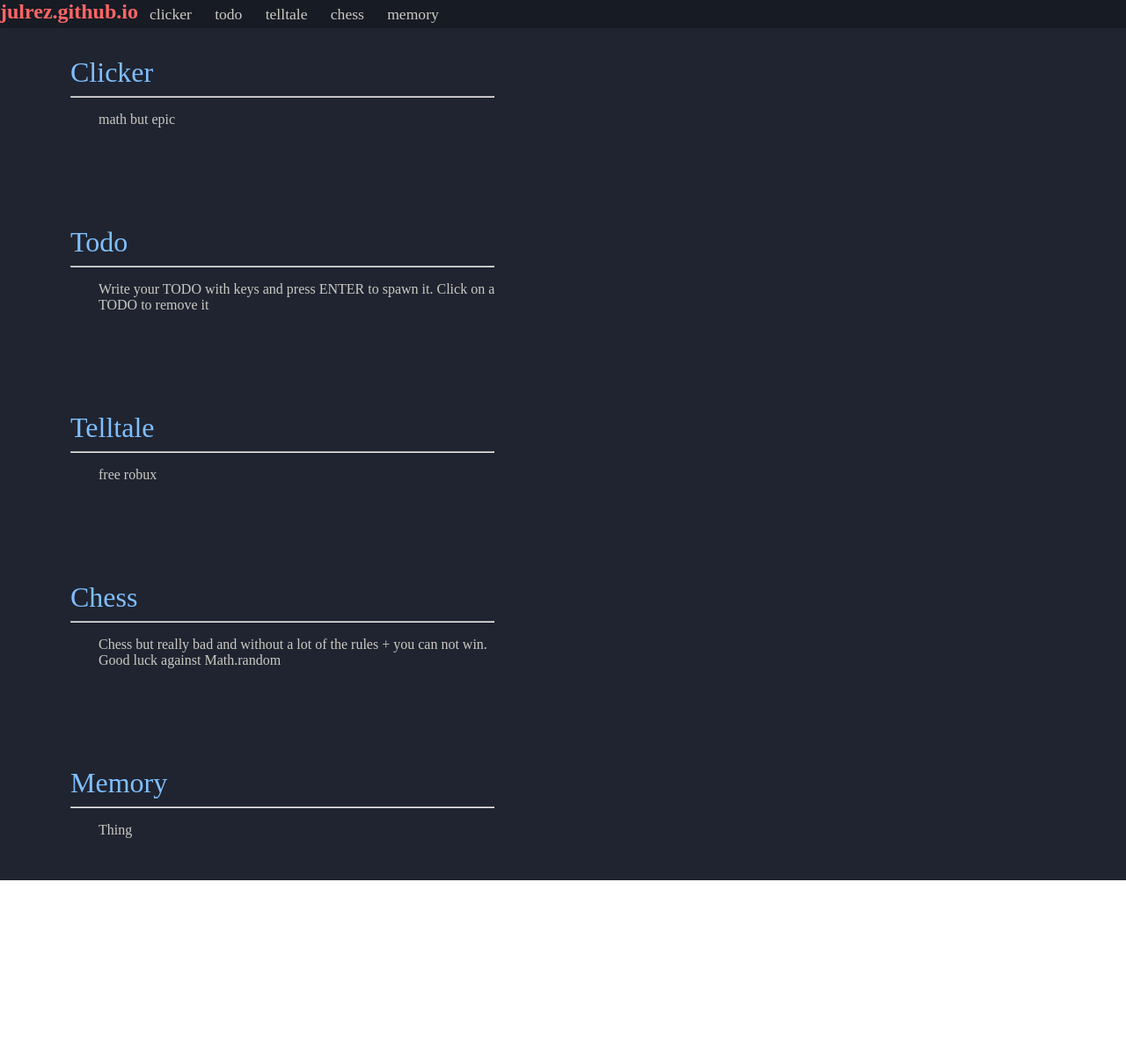
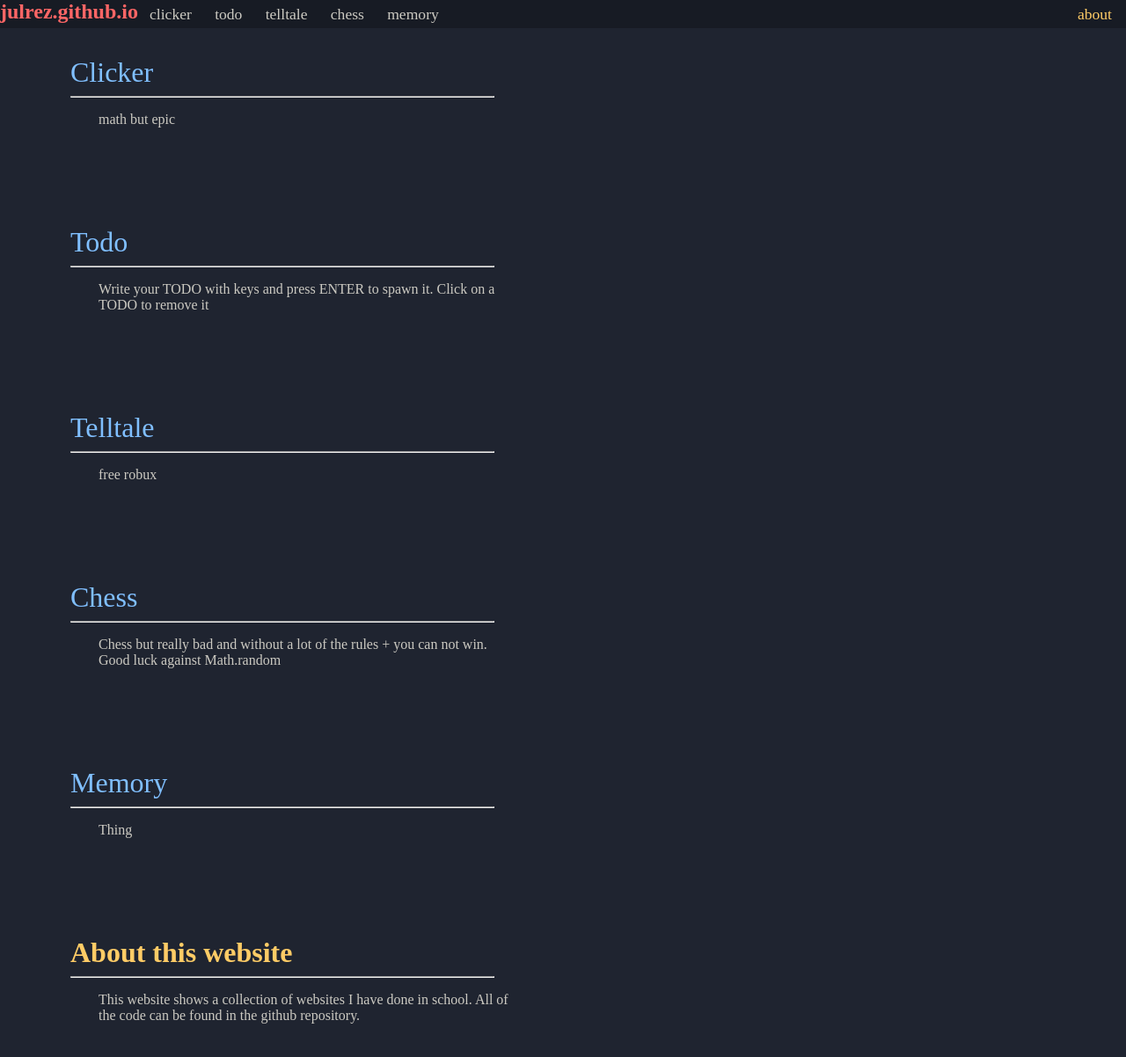
Before and after one commit to julrez/julrez.github.io, a SvelteKit app: page / in a window 1280 px wide. Shown: the top 1202 px of the page at 88% size. Before the commit the page ends 1001 px from the top, so only its background shows below. Built offline with nearby package versions, Linux system fonts and the light colour scheme.

Commit message:
added about this website

```diff
--- a/src/routes/+page.svelte
+++ b/src/routes/+page.svelte
@@ -3,12 +3,17 @@
 <main>
 	<div id="navbackground">
 		<nav>
+			<div id="navMainDiv">
 				<h2 id="name">julrez.github.io</h2>
 				<a href="#clicker">clicker</a>
 				<a href="#todo">todo</a>
 				<a href="#telltale">telltale</a>
 				<a href="#chess">chess</a>
 				<a href="#memory">memory</a>
+			</div>
+			<div id="aboutDiv">
+				<a href="#footer" id="aboutButton">about</a>
+			</div>
 		</nav>
 	</div>
 	<section id="clicker">
@@ -46,6 +51,13 @@
 			<p>Thing</p>
 		</article>
 	</section>
+	<footer id="footer">
+		<h2>About this website</h2>
+		<hr>
+		<article>
+			<p>This website shows a collection of websites I have done in school. All of the code can be found in the github repository.</p>
+		</article>
+	</footer>
 </main>
 
 <style>
@@ -74,41 +86,55 @@
 	article p {
 		color: #cccac2;
 	}
+	footer {
+		padding-top: 4em;
+		padding-left: 5em;
+		padding-bottom: 2em;
+	}
+	footer p {
+		color: #cccac2;
+	}
+	footer h2 {
+		color: #ffcc66;
+		font-size: 2em;
+		text-decoration: none;
+		padding: 0;
+		margin: 0;
+	}
 
 	section a {
 		color: #80bfff;
 		font-size: 2em;
 		text-decoration: none;
-		scroll-behavior: smooth;
 	}
 	section a:hover {
 		background-color: #80bfff;
 		color: #171b24;
 	}
-	section hr {
+
+	section hr, footer hr {
 		width: 40%;
 		margin-left: 0;
 		color: #8a919959;
 	}
 
-	nav a {
+	#navMainDiv > a {
 		color: #cccac2;
-		margin: auto;
 		text-decoration: none;
 		font-size: 1.1em;
+		margin: auto;
 	}
-	nav a:hover {
+	#navMainDiv > a:hover {
 		color: #1f2430;
 		background-color: #cccac2;
 	}
-	nav h2 {
+	#navMainDiv > h2 {
 		color: #ff6666;
 		align-self: flex-start;
 		margin-top: auto;
 	}
-	nav {
-		display: block;
-		display: flex;
+	#navMainDiv {
+		display: inline-flex;
 		width: 40%;
 		height: 2em;
 		justify-content: space-evenly;
@@ -121,4 +147,33 @@
 		left: 0;
 	}
 
+	#aboutDiv {
+		margin-left: auto;
+		margin-top: auto;
+		margin-bottom: auto;
+		padding-right: 1em;
+	}
+	#aboutButton {
+		color: #ffcc66;
+		text-decoration: none;
+		font-size: 1.1em;
+	}
+	#aboutButton:hover {
+		background-color: #ffcc66;
+		color: #1f2430;
+	}
+	nav {
+		display: flex;
+	}
+
 </style>
+
+<script>
+	import {onMount} from 'svelte';
+
+	onMount(() => {
+		let html = document.getElementsByTagName("html")[0];
+		html.style= "scroll-behavior: smooth;";
+	});
+
+</script>
```
Also changed, not shown: 16 other files (tests, documents, lock files or other folders). Lines whose indentation alone changed are shown as unchanged.
